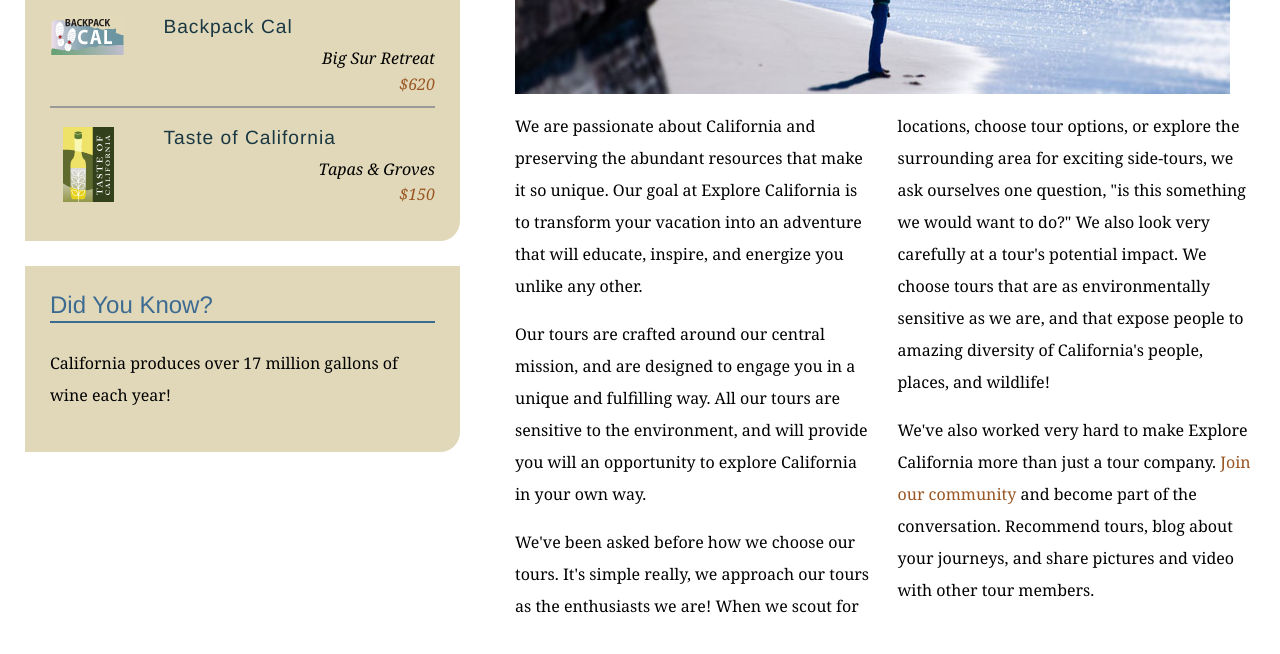
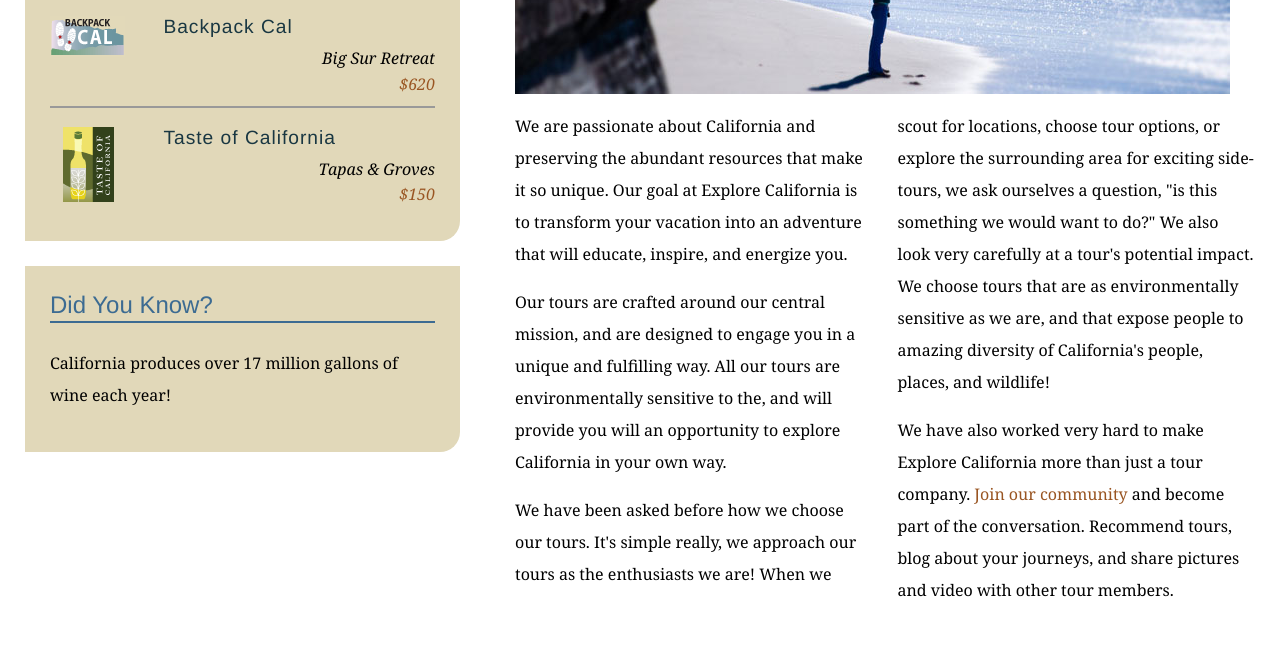
Before and after one commit to luckybehera/test_repo, a plain HTML site: page mission.html in a window 1280 px wide. Shown: the part 590-1244 px from the top of the page. Drawn offline with Linux system fonts and the light colour scheme.

Commit message:
text edits on mission page

```diff
--- a/mission.html
+++ b/mission.html
@@ -62,10 +62,10 @@
           <h1>Who we are</h1>
           <img src="assets/images/mission_look.jpg" alt="Looking out at the Pacific" class="articleImage" />
           <div class="multiCol">
-            <p>We are passionate about California and preserving the abundant resources that make it so unique. Our goal at Explore California is to transform your vacation into an adventure that will educate, inspire, and energize you unlike any other.</p>
-            <p>Our tours are crafted around our central mission, and are designed to engage you in a unique and fulfilling way. All our tours are sensitive to the environment, and will provide you will an opportunity to explore California in your own way.</p>
-            <p>We've been asked before how we choose our tours. It's simple really, we approach our tours as the enthusiasts we are! When we scout for locations, choose tour options, or explore the surrounding area for exciting side-tours, we ask ourselves one question, &quot;is this something we would want to do?&quot; We also look very carefully at a tour's potential impact. We choose tours that are as environmentally sensitive as we are, and that expose people to amazing diversity of California's people, places, and wildlife!</p>
-            <p>We've also worked very hard to make Explore California more than just a tour company. <a href="explorers/join.html">Join our community</a> and become part of the conversation. Recommend tours, blog about your journeys, and share pictures and video with other tour members.</p>
+            <p>We are passionate about California and preserving the abundant resources that make it so unique. Our goal at Explore California is to transform your vacation into an adventure that will educate, inspire, and energize you.</p>
+            <p>Our tours are crafted around our central mission, and are designed to engage you in a unique and fulfilling way. All our tours are environmentally sensitive to the, and will provide you will an opportunity to explore California in your own way.</p>
+            <p>We have been asked before how we choose our tours. It's simple really, we approach our tours as the enthusiasts we are! When we scout for locations, choose tour options, or explore the surrounding area for exciting side-tours, we ask ourselves a question, &quot;is this something we would want to do?&quot; We also look very carefully at a tour's potential impact. We choose tours that are as environmentally sensitive as we are, and that expose people to amazing diversity of California's people, places, and wildlife!</p>
+            <p>We have also worked very hard to make Explore California more than just a tour company. <a href="explorers/join.html">Join our community</a> and become part of the conversation. Recommend tours, blog about your journeys, and share pictures and video with other tour members.</p>
           </div>
         </div>
       </div>
```
